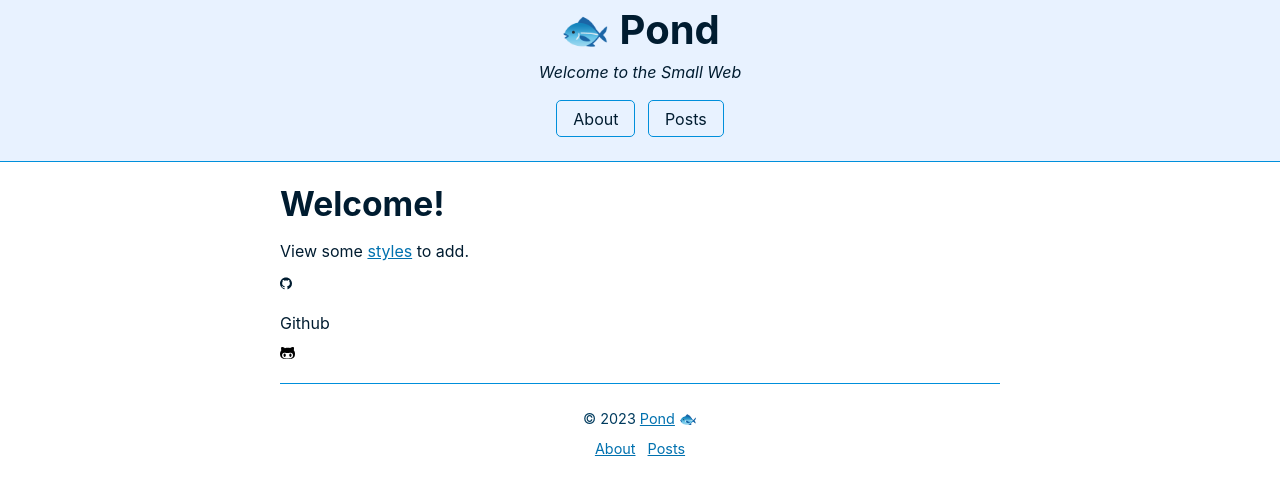
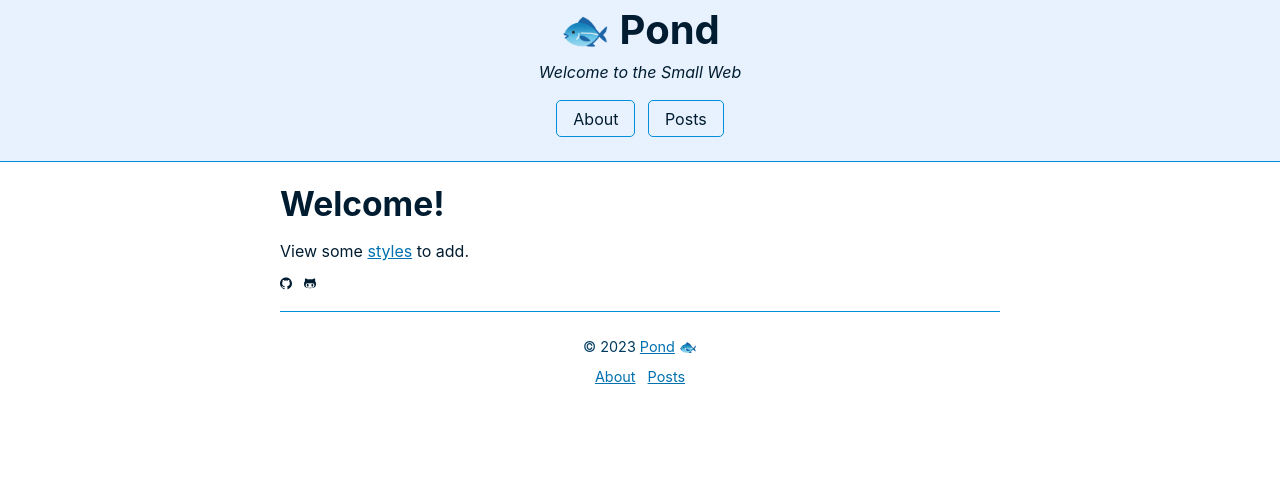
Before and after one commit to megdna/pond, a Jekyll site: the page built from pages/home.md, in a window 1280 px wide. Shown: the top 495 px of the page. Built offline with Jekyll 4.4.1, drawn with Linux system fonts in a browser that asks for light colours.

Commit message:
Update home.md

```diff
--- a/pages/home.md
+++ b/pages/home.md
@@ -5,6 +5,6 @@ title: Welcome!
 ---
 View some [styles]({{ site.baseurl}}/style) to add.
 
-<svg class="icon" viewBox="0 0 32 32"><path d="M16 0.395c-8.836 0-16 7.163-16 16 0 7.069 4.585 13.067 10.942 15.182 0.8 0.148 1.094-0.347 1.094-0.77 0-0.381-0.015-1.642-0.022-2.979-4.452 0.968-5.391-1.888-5.391-1.888-0.728-1.849-1.776-2.341-1.776-2.341-1.452-0.993 0.11-0.973 0.11-0.973 1.606 0.113 2.452 1.649 2.452 1.649 1.427 2.446 3.743 1.739 4.656 1.33 0.143-1.034 0.558-1.74 1.016-2.14-3.554-0.404-7.29-1.777-7.29-7.907 0-1.747 0.625-3.174 1.649-4.295-0.166-0.403-0.714-2.030 0.155-4.234 0 0 1.344-0.43 4.401 1.64 1.276-0.355 2.645-0.532 4.005-0.539 1.359 0.006 2.729 0.184 4.008 0.539 3.054-2.070 4.395-1.64 4.395-1.64 0.871 2.204 0.323 3.831 0.157 4.234 1.026 1.12 1.647 2.548 1.647 4.295 0 6.145-3.743 7.498-7.306 7.895 0.574 0.497 1.085 1.47 1.085 2.963 0 2.141-0.019 3.864-0.019 4.391 0 0.426 0.288 0.925 1.099 0.768 6.354-2.118 10.933-8.113 10.933-15.18 0-8.837-7.164-16-16-16z"></path></svg>Github
+<svg class="icon" viewBox="0 0 32 32"><path d="M16 0.395c-8.836 0-16 7.163-16 16 0 7.069 4.585 13.067 10.942 15.182 0.8 0.148 1.094-0.347 1.094-0.77 0-0.381-0.015-1.642-0.022-2.979-4.452 0.968-5.391-1.888-5.391-1.888-0.728-1.849-1.776-2.341-1.776-2.341-1.452-0.993 0.11-0.973 0.11-0.973 1.606 0.113 2.452 1.649 2.452 1.649 1.427 2.446 3.743 1.739 4.656 1.33 0.143-1.034 0.558-1.74 1.016-2.14-3.554-0.404-7.29-1.777-7.29-7.907 0-1.747 0.625-3.174 1.649-4.295-0.166-0.403-0.714-2.030 0.155-4.234 0 0 1.344-0.43 4.401 1.64 1.276-0.355 2.645-0.532 4.005-0.539 1.359 0.006 2.729 0.184 4.008 0.539 3.054-2.070 4.395-1.64 4.395-1.64 0.871 2.204 0.323 3.831 0.157 4.234 1.026 1.12 1.647 2.548 1.647 4.295 0 6.145-3.743 7.498-7.306 7.895 0.574 0.497 1.085 1.47 1.085 2.963 0 2.141-0.019 3.864-0.019 4.391 0 0.426 0.288 0.925 1.099 0.768 6.354-2.118 10.933-8.113 10.933-15.18 0-8.837-7.164-16-16-16z">GitHub</path></svg>
 
-<svg xmlns="http://www.w3.org/2000/svg" height="1em" viewBox="0 0 480 512"><path d="M186.1 328.7c0 20.9-10.9 55.1-36.7 55.1s-36.7-34.2-36.7-55.1 10.9-55.1 36.7-55.1 36.7 34.2 36.7 55.1zM480 278.2c0 31.9-3.2 65.7-17.5 95-37.9 76.6-142.1 74.8-216.7 74.8-75.8 0-186.2 2.7-225.6-74.8-14.6-29-20.2-63.1-20.2-95 0-41.9 13.9-81.5 41.5-113.6-5.2-15.8-7.7-32.4-7.7-48.8 0-21.5 4.9-32.3 14.6-51.8 45.3 0 74.3 9 108.8 36 29-6.9 58.8-10 88.7-10 27 0 54.2 2.9 80.4 9.2 34-26.7 63-35.2 107.8-35.2 9.8 19.5 14.6 30.3 14.6 51.8 0 16.4-2.6 32.7-7.7 48.2 27.5 32.4 39 72.3 39 114.2zm-64.3 50.5c0-43.9-26.7-82.6-73.5-82.6-18.9 0-37 3.4-56 6-14.9 2.3-29.8 3.2-45.1 3.2-15.2 0-30.1-.9-45.1-3.2-18.7-2.6-37-6-56-6-46.8 0-73.5 38.7-73.5 82.6 0 87.8 80.4 101.3 150.4 101.3h48.2c70.3 0 150.6-13.4 150.6-101.3zm-82.6-55.1c-25.8 0-36.7 34.2-36.7 55.1s10.9 55.1 36.7 55.1 36.7-34.2 36.7-55.1-10.9-55.1-36.7-55.1z"/></svg>
+<svg class="icon" xmlns="http://www.w3.org/2000/svg" height="1em" viewBox="0 0 480 512"><path d="M186.1 328.7c0 20.9-10.9 55.1-36.7 55.1s-36.7-34.2-36.7-55.1 10.9-55.1 36.7-55.1 36.7 34.2 36.7 55.1zM480 278.2c0 31.9-3.2 65.7-17.5 95-37.9 76.6-142.1 74.8-216.7 74.8-75.8 0-186.2 2.7-225.6-74.8-14.6-29-20.2-63.1-20.2-95 0-41.9 13.9-81.5 41.5-113.6-5.2-15.8-7.7-32.4-7.7-48.8 0-21.5 4.9-32.3 14.6-51.8 45.3 0 74.3 9 108.8 36 29-6.9 58.8-10 88.7-10 27 0 54.2 2.9 80.4 9.2 34-26.7 63-35.2 107.8-35.2 9.8 19.5 14.6 30.3 14.6 51.8 0 16.4-2.6 32.7-7.7 48.2 27.5 32.4 39 72.3 39 114.2zm-64.3 50.5c0-43.9-26.7-82.6-73.5-82.6-18.9 0-37 3.4-56 6-14.9 2.3-29.8 3.2-45.1 3.2-15.2 0-30.1-.9-45.1-3.2-18.7-2.6-37-6-56-6-46.8 0-73.5 38.7-73.5 82.6 0 87.8 80.4 101.3 150.4 101.3h48.2c70.3 0 150.6-13.4 150.6-101.3zm-82.6-55.1c-25.8 0-36.7 34.2-36.7 55.1s10.9 55.1 36.7 55.1 36.7-34.2 36.7-55.1-10.9-55.1-36.7-55.1z"/></svg>
```
